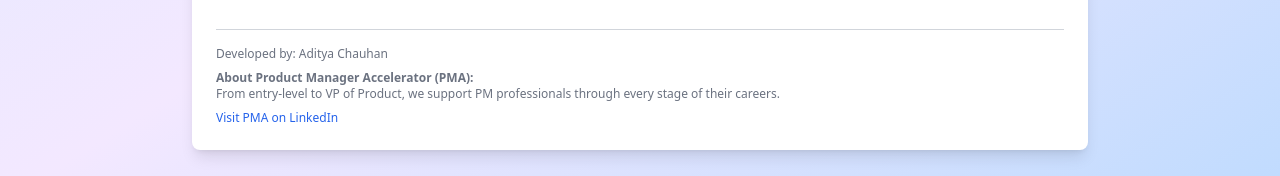
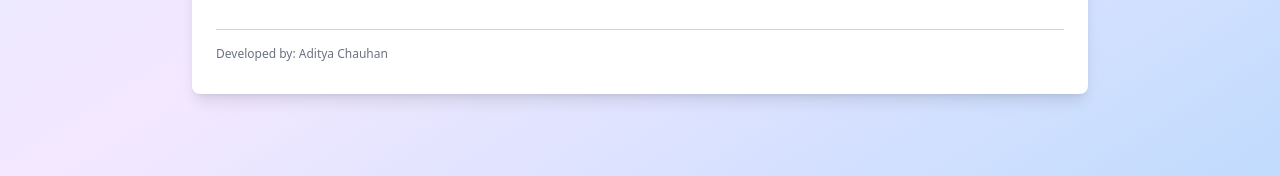
Before and after one commit to hooiv/weather-app-fullstack, a React (Create React App) app in the folder frontend/: page / in a window 1280 px wide. Shown: the part 597-773 px from the top of the page. Built offline with nearby package versions, Linux system fonts and the light colour scheme; no server answers.

Commit message:
Changes to be committed: 	modified:   frontend/src/components/Footer.js

```diff
--- a/frontend/src/components/Footer.js
+++ b/frontend/src/components/Footer.js
@@ -4,19 +4,6 @@ const Footer = ({ yourName }) => {
     return (
         <footer className="mt-8 pt-4 border-t border-gray-300 text-xs text-gray-500">
             <p className="mb-2">Developed by: {"Aditya Chauhan"}</p>
-            <p className="font-semibold">About Product Manager Accelerator (PMA):</p>
-            <p className="mb-2">
-            From entry-level to VP of Product, we support PM professionals through every stage of their careers.
-
-</p>
-            <a
-                href="https://www.linkedin.com/school/pmaccelerator/"
-                target="_blank"
-                rel="noopener noreferrer"
-                className="text-blue-600 hover:underline"
-            >
-                Visit PMA on LinkedIn
-            </a>
         </footer>
     );
 };
```
